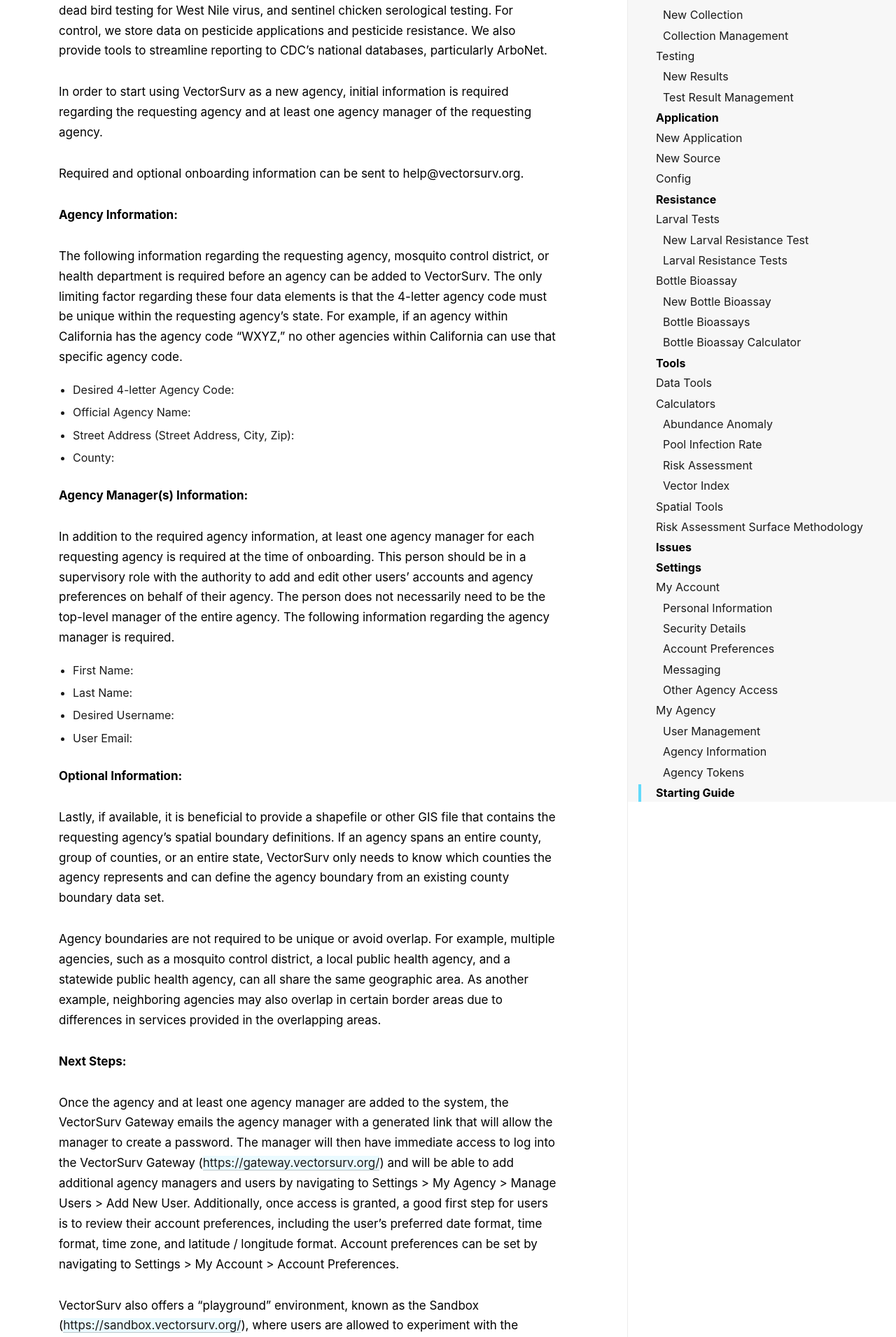
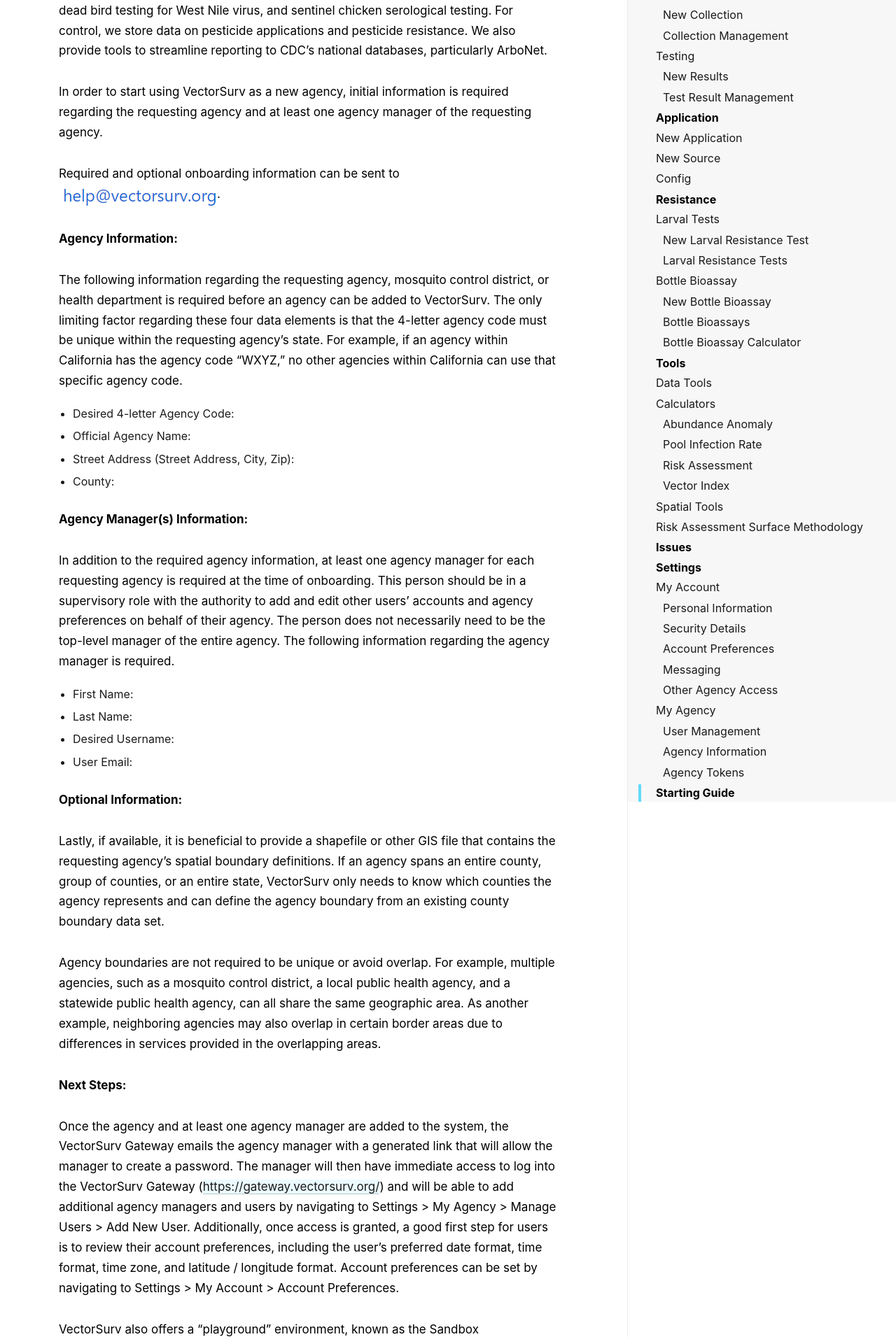
Before and after one commit to tlvaldepena/vectorsurv.org, a Jekyll site: the page built from _docs/starting/VectorSurv_FAQ.md, in a window 1280 px wide. Shown: the part 732-2643 px from the top of the page at 70% size. Built offline with Jekyll 4.4.1, drawn with Linux system fonts in a browser that asks for light colours.

Commit message:
Update VectorSurv_FAQ.md

```diff
--- a/_docs/starting/VectorSurv_FAQ.md
+++ b/_docs/starting/VectorSurv_FAQ.md
@@ -25,7 +25,7 @@
 
 In order to start using VectorSurv as a new agency, initial information is required regarding the requesting agency and at least one agency manager of the requesting agency.
 
-Required and optional onboarding information can be sent to help@vectorsurv.org.
+Required and optional onboarding information can be sent to ![Help Email]({{ starting}}/assets/images/docs/help_email.png).
 
 **Agency Information:**
 
```
